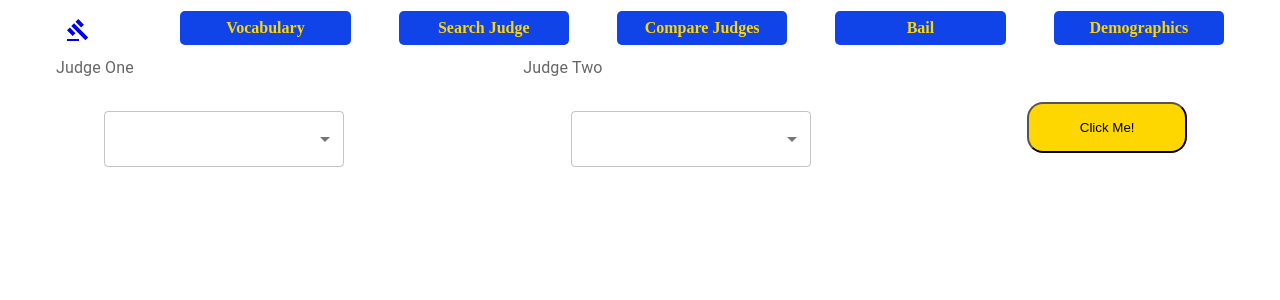
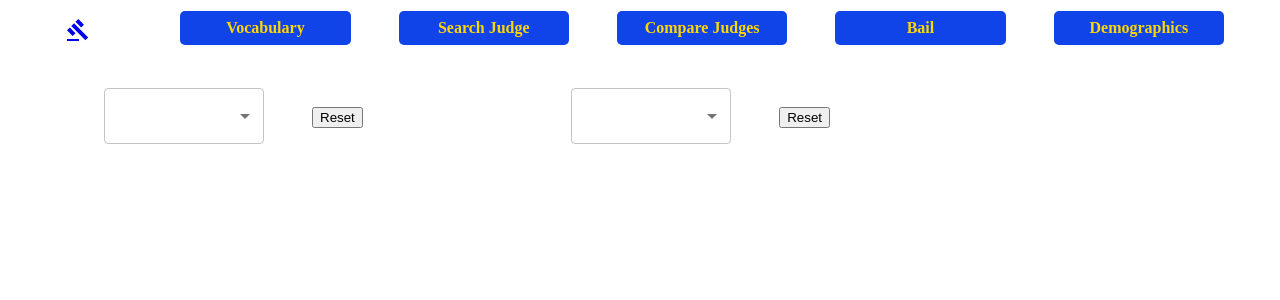
Before and after one commit to SJHPHL-Challenge-10/Challenge-10, a React (Create React App) app: page /judgeCompare in a window 1280 px wide. Shown: the top 300 px of the page. Built offline with nearby package versions, Linux system fonts and the light colour scheme.

Commit message:
Cleaned up JudgeSelect, abstracted out URL to be a prop

```diff
--- a/public/style.css
+++ b/public/style.css
@@ -113,6 +113,12 @@
   min-width: 10rem;
 }
 
+.judgeSelect {
+  width: 10rem;
+  margin-inline: 3rem;
+  margin-block: 2rem;
+}
+
 .disclaimer {
   font-size: 1.4rem;
 }
--- a/src/App.js
+++ b/src/App.js
@@ -9,18 +9,25 @@ import Methodology from './components/Methodology';
 import BailTableau from './components/BailTableau';
 import Vocabulary from './components/Vocabulary';
 import DemographicsTableau from './components/DemographicsTableau';
+import JudgePage from './components/JudgePage';
 
 function App() {
 	return (
 		<BrowserRouter>
 			<Routes>
 				<Route path="/" element={<Home />}></Route>
-        <Route path="/judge" element={<JudgeSelect />}></Route>
-        <Route path="/judgeCompare" element={<JudgeTableauCompare />}></Route>
+				<Route path="/judge" element={<JudgePage />}></Route>
+				<Route
+					path="/judgeCompare"
+					element={<JudgeTableauCompare />}
+				></Route>
 				<Route path="/bail" element={<BailTableau />}></Route>
 				<Route path="/vocabulary" element={<Vocabulary />}></Route>
 				<Route path="/methdology" element={<Methodology />}></Route>
-        <Route path="/demographics" element={<DemographicsTableau />}></Route>
+				<Route
+					path="/demographics"
+					element={<DemographicsTableau />}
+				></Route>
 			</Routes>
 		</BrowserRouter>
 	);
--- a/src/components/DemographicsTableau.jsx
+++ b/src/components/DemographicsTableau.jsx
@@ -1,8 +1,5 @@
 import React, { useState } from 'react';
 import JudgeSelect from './JudgeSelect';
-import TableauReport from 'tableau-react';
-import judges from '../helpers/judgeList';
-import { Select, MenuItem, InputLabel } from '@mui/material';
 import Header from './Header';
 
 const DemogrpahisTableau = () => {
@@ -16,39 +13,12 @@ const DemogrpahisTableau = () => {
 	const parameters = {
 		'Disposing Authority': judge,
 	};
-  let url = `https://public.tableau.com/views/DemographicsandDocketInformation/Dashboard1?:language=en-US&publish=yes&:display_count=n&:origin=viz_share_link`;
+	let urlToSend = `https://public.tableau.com/views/DemographicsandDocketInformation/Dashboard1?:language=en-US&publish=yes&:display_count=n&:origin=viz_share_link`;
 
 	return (
 		<>
 			<Header />
-      <Select
-        className="judgeSelect"
-        label={'Judge'}
-        style={selectStyles}
-        placeholder={'Select A Judge'}
-        onChange={(e) => {
-          setJudge(e.target.value);
-          setReset(false);
-          console.log(reset);
-        }}
-      >
-        {judges.map((judge, index) => {
-          return (
-            <MenuItem key={index} value={judge}>
-              {judge}
-            </MenuItem>
-          );
-        })}
-      </Select>
-      <button
-        onClick={() => {
-          setReset(true);
-          setJudge(false);
-        }}
-      >
-        Reset
-      </button>
-      {judge && <TableauReport url={url} parameters={parameters} />}
+			<JudgeSelect url={urlToSend} />
 		</>
 	);
 };
--- /dev/null
+++ b/src/components/JudgePage.js
@@ -0,0 +1,13 @@
+import React from 'react';
+import Header from './Header';
+import JudgeSelect from './JudgeSelect';
+const JudgePage = () => {
+	return (
+		<>
+			<Header />
+			<JudgeSelect />
+		</>
+	);
+};
+
+export default JudgePage;
--- a/src/components/JudgeSelect.js
+++ b/src/components/JudgeSelect.js
@@ -5,26 +5,22 @@ import { Select, MenuItem, InputLabel } from '@mui/material';
 import judges from '../helpers/judgeList';
 import Header from './Header';
 
-const JudgeSelect = () => {
+const JudgeSelect = ({ url }) => {
 	const [judge, setJudge] = useState('');
 	const [reset, setReset] = useState(false);
-  const selectStyles = {
-    width: '10rem',
-    marginInline: '3rem',
-    marginBlock: '2rem',
-  };
+	let urlToSend;
+	if (url) {
+		urlToSend = url;
+	} else {
+		urlToSend = `https://public.tableau.com/views/CourtData_16670111634290/JudgeDashboard?:language=en-US&publish=yes&:display_count=n&:origin=viz_share_link`;
+	}
 	return (
 		<>
-      <Header />
 			<Select
 				className="judgeSelect"
-        label={'Judge'}
-        style={selectStyles}
-        placeholder={'Select A Judge'}
 				onChange={(e) => {
 					setJudge(e.target.value);
 					setReset(false);
-          console.log(reset);
 				}}
 			>
 				{judges.map((judge, index) => {
@@ -43,7 +39,7 @@ const JudgeSelect = () => {
 			>
 				Reset
 			</button>
-      {judge && !reset && <JudgeTableau judge={judge} />}
+			{judge && !reset && <JudgeTableau judge={judge} url={urlToSend} />}
 		</>
 	);
 };
--- a/src/components/JudgeTableau.js
+++ b/src/components/JudgeTableau.js
@@ -1,17 +1,12 @@
 import React from 'react';
 import TableauReport from 'tableau-react';
 
-const JudgeTableau = ({ judge }) => {
-  const parameters = {
-    'Disposing Authority': judge,
-  };
-  let url = `https://public.tableau.com/views/CourtData_16670111634290/JudgeDashboard?:language=en-US&publish=yes&:display_count=n&:origin=viz_share_link`;
+const JudgeTableau = ({ judge, url }) => {
+	const parameters = {
+		'Disposing Authority': judge,
+	};
 
-  return (
-    <div className="App">
-      <TableauReport url={url} parameters={parameters} />
-    </div>
-  );
+	return <TableauReport url={url} parameters={parameters} />;
 };
 
 export default JudgeTableau;
--- a/src/components/JudgeTableauCompare.js
+++ b/src/components/JudgeTableauCompare.js
@@ -4,11 +4,13 @@ import { useState } from 'react';
 import { Select, MenuItem, InputLabel } from '@mui/material';
 import Header from './Header';
 import judges from '../helpers/judgeList';
+import JudgeSelect from './JudgeSelect';
 
 const JudgeTableauCompare = () => {
 	const [judge1, setJudge1] = useState('');
 	const [judge2, setJudge2] = useState('');
 	const [searchJudge, setSearchJudge] = useState(false);
+	const url = `https://public.tableau.com/views/CourtData_16670111634290/JudgeDashboard?:language=en-US&publish=yes&:display_count=n&:origin=viz_share_link`;
 	const selectStyles = {
 		width: '15rem',
 		marginInline: '3rem',
@@ -23,81 +25,12 @@ const JudgeTableauCompare = () => {
 			<Header />
 			<section className="judgeSelectCompare">
 				<section className="judge1">
-          <InputLabel>Judge One</InputLabel>
-          <Select
-            id={'judge1'}
-            label={'judge1'}
-            placeholder={'Select A Judge'}
-            onChange={(e) => {
-              setJudge1(e.target.value);
-            }}
-            style={selectStyles}
-          >
-            {judges.map((judge, index) => {
-              return (
-                <MenuItem key={index} value={judge}>
-                  {judge}
-                </MenuItem>
-              );
-            })}
-          </Select>
+					<JudgeSelect />
 				</section>
 				<section className="judge2">
-          <InputLabel>Judge Two</InputLabel>
-          <Select
-            style={selectStyles}
-            id={'judge2'}
-            label={'judge2'}
-            placeholder={'Select A Judge'}
-            onChange={(e) => {
-              setJudge2(e.target.value);
-            }}
-          >
-            {judges.map((judge, index) => {
-              return (
-                <MenuItem key={index} value={judge}>
-                  {judge}
-                </MenuItem>
-              );
-            })}
-          </Select>
+					<JudgeSelect />
 				</section>
-        {!searchJudge ? (
-          <button
-            onClick={() => {
-              // How to rerender one click??
-              setSearchJudge(!searchJudge);
-            }}
-            className="search__button"
-          >
-            Click Me!
-          </button>
-        ) : (
-          <button
-            onClick={() => {
-              // How to rerender one click??
-              setSearchJudge(!searchJudge);
-            }}
-            className="search__button"
-          >
-            Reset
-          </button>
-        )}
 			</section>
-      {searchJudge && (
-        <section className="judgeTableauCompare">
-          <JudgeTableau
-            className="judgeTableauCompare__child"
-            judge={judge1}
-            style={{ width: '60%' }}
-          />
-          <JudgeTableau
-            className="judgeTableauCompare__child"
-            judge={judge2}
-            // style={{ width: '60%' }}
-          />
-        </section>
-      )}
 		</>
 	);
 };
--- a/src/components/Methodology.js
+++ b/src/components/Methodology.js
@@ -1,7 +1,30 @@
 import React from 'react';
 
 const Methodology = () => {
-  return <div>Methodology</div>;
+	return (
+		<>
+			<h1> A Note on Methodology</h1>
+			<p className="disclaimer">
+				Notes on methodology for the site: Disclaimer and Note on
+				Methodology: Welcome! This project builds on the work done by{' '}
+				<a href="https://github.com/rladiesPHL/2021_datathon">
+					R-Ladies Philly JAT Datathon
+				</a>
+				, and uses data available{' '}
+				<a href="https://github.com/rladiesPHL/2021_datathon/tree/main/data">
+					here
+				</a>
+				. This site includes de-identified public docket information on
+				offenses, bail, and demographics between 2010 and 2020. The
+				project includes census data from the 2020 5-Year American
+				Community Survey. The data generally excludes observations where
+				a judge’s name was not listed. Please note that any information
+				included in this project or contributed to this project is not
+				intended to be legal advice. No part of this project is intended
+				to be a political or professional endorsement.
+			</p>
+		</>
+	);
 };
 
 export default Methodology;
--- a/src/components/Vocabulary.js
+++ b/src/components/Vocabulary.js
@@ -1,32 +1,14 @@
 import React from 'react';
 import Header from './Header';
+import Methodology from './Methodology';
 
 const Vocabulary = () => {
-  return (
-    <>
-      <Header />
-      <h1> A Note on Methodology</h1>
-      <p className="disclaimer">
-        Notes on methodology for the site: Disclaimer and Note on Methodology:
-        Welcome! This project builds on the work done by{' '}
-        <a href="https://github.com/rladiesPHL/2021_datathon">
-          R-Ladies Philly JAT Datathon
-        </a>
-        , and uses data available{' '}
-        <a href="https://github.com/rladiesPHL/2021_datathon/tree/main/data">
-          here
-        </a>
-        . This site includes de-identified public docket information on
-        offenses, bail, and demographics between 2010 and 2020. The project
-        includes census data from the 2020 5-Year American Community Survey. The
-        data generally excludes observations where a judge’s name was not
-        listed. Please note that any information included in this project or
-        contributed to this project is not intended to be legal advice. No part
-        of this project is intended to be a political or professional
-        endorsement.
-      </p>
-    </>
-  );
+	return (
+		<>
+			<Header />
+			<Methodology />
+		</>
+	);
 };
 
 export default Vocabulary;
--- a/src/styles/judgeSelect.scss
+++ b/src/styles/judgeSelect.scss
@@ -28,3 +28,8 @@
 .search__button {
 	min-width: 10rem;
 }
+.judgeSelect {
+	width: 10rem;
+	margin-inline: 3rem;
+	margin-block: 2rem;
+}
```
Also changed, not shown: src/components/Bail.js (deleted, +0 -17 lines), 1 other file (tests, documents, lock files or other folders). Lines whose indentation alone changed are shown as unchanged.
